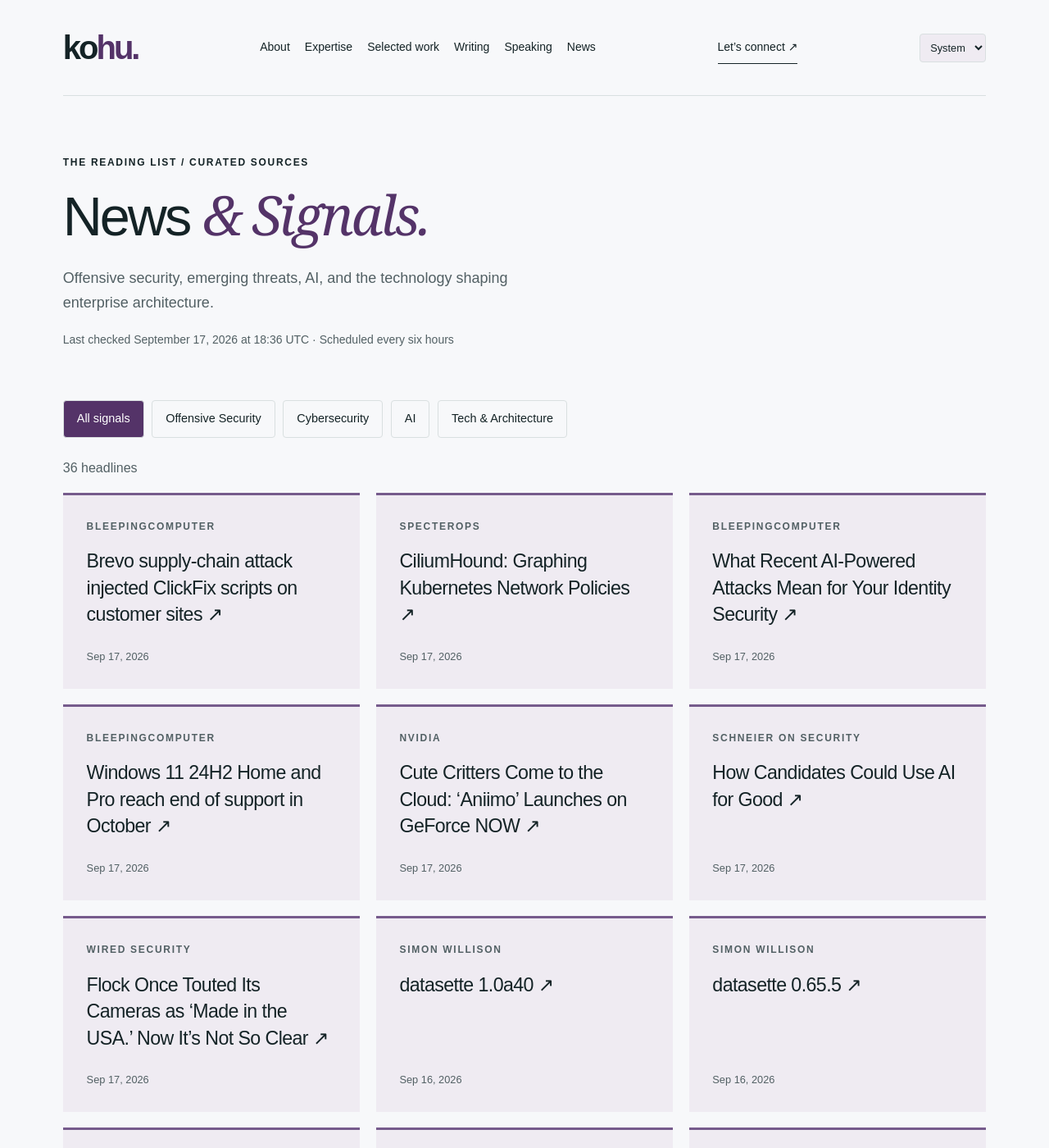
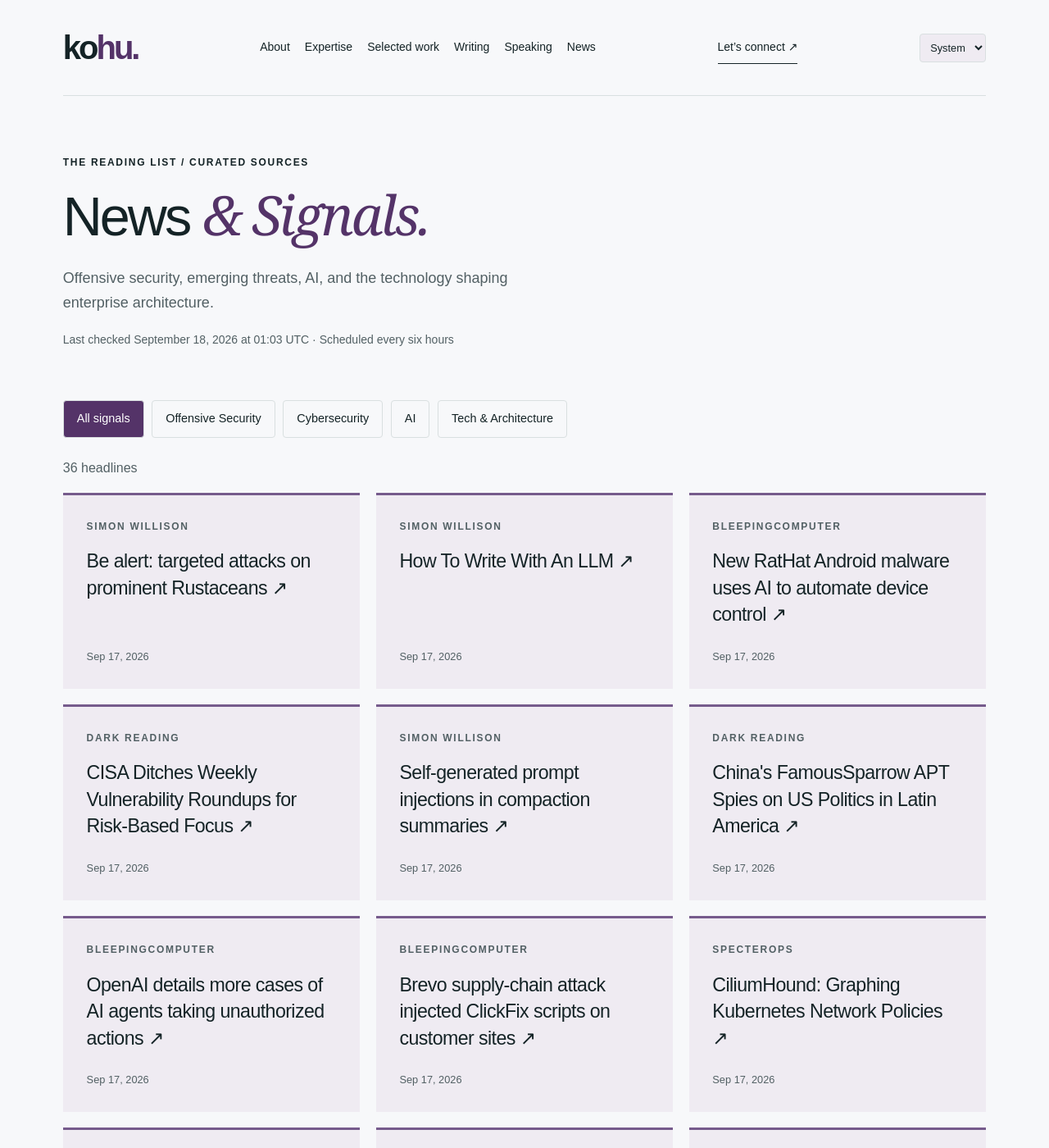
Before and after one commit to hntk/hntk.github.io, a Jekyll site: the page built from news/index.html, in a window 1280 px wide and 1400 px high. Shown: the whole window at 82% size. Built offline with Jekyll 4.4.1, drawn with Linux system fonts in a browser that asks for light colours; part of the change alters nothing that is shown; some of the changed text lies outside the part shown.

Commit message:
Refresh News and Signals

```diff
--- a/_data/news.json
+++ b/_data/news.json
@@ -1,6 +1,62 @@
 {
-  "updated": "2026-09-17T18:36:11.601893+00:00",
+  "updated": "2026-09-18T01:03:52.601293+00:00",
   "items": [
+    {
+      "title": "Be alert: targeted attacks on prominent Rustaceans",
+      "url": "https://simonwillison.net/2026/Sep/17/targeted-attacks-on-rustaceans/",
+      "published": "2026-09-17T23:59:19+00:00",
+      "source": "Simon Willison",
+      "source_id": "simon-willison",
+      "category": "ai"
+    },
+    {
+      "title": "How To Write With An LLM",
+      "url": "https://simonwillison.net/2026/Sep/17/how-to-write-with-an-llm/",
+      "published": "2026-09-17T23:37:27+00:00",
+      "source": "Simon Willison",
+      "source_id": "simon-willison",
+      "category": "ai"
+    },
+    {
+      "title": "New RatHat Android malware uses AI to automate device control",
+      "url": "https://www.bleepingcomputer.com/news/security/new-rathat-android-malware-uses-ai-to-automate-device-control/",
+      "published": "2026-09-17T21:50:26+00:00",
+      "source": "BleepingComputer",
+      "source_id": "bleepingcomputer",
+      "category": "cybersecurity"
+    },
+    {
+      "title": "CISA Ditches Weekly Vulnerability Roundups for Risk-Based Focus",
+      "url": "https://www.darkreading.com/cyber-risk/cisa-ditches-weekly-vuln-roundups-risk-based-focus",
+      "published": "2026-09-17T21:23:50+00:00",
+      "source": "Dark Reading",
+      "source_id": "dark-reading",
+      "category": "cybersecurity"
+    },
+    {
+      "title": "Self-generated prompt injections in compaction summaries",
+      "url": "https://simonwillison.net/2026/Sep/17/compaction-summaries/",
+      "published": "2026-09-17T20:57:55+00:00",
+      "source": "Simon Willison",
+      "source_id": "simon-willison",
+      "category": "ai"
+    },
+    {
+      "title": "China's FamousSparrow APT Spies on US Politics in Latin America",
+      "url": "https://www.darkreading.com/cyberattacks-data-breaches/china-famoussparrow-spies-latin-america",
+      "published": "2026-09-17T19:15:38+00:00",
+      "source": "Dark Reading",
+      "source_id": "dark-reading",
+      "category": "cybersecurity"
+    },
+    {
+      "title": "OpenAI details more cases of AI agents taking unauthorized actions",
+      "url": "https://www.bleepingcomputer.com/news/security/openai-details-more-cases-of-ai-agents-taking-unauthorized-actions/",
+      "published": "2026-09-17T18:55:12+00:00",
+      "source": "BleepingComputer",
+      "source_id": "bleepingcomputer",
+      "category": "cybersecurity"
+    },
     {
       "title": "Brevo supply-chain attack injected ClickFix scripts on customer sites",
       "url": "https://www.bleepingcomputer.com/news/security/brevo-supply-chain-attack-injected-clickfix-scripts-on-customer-sites/",
@@ -16,22 +72,6 @@
       "source": "SpecterOps",
       "source_id": "specterops",
       "category": "offensive-security"
-    },
-    {
-      "title": "What Recent AI-Powered Attacks Mean for Your Identity Security",
-      "url": "https://www.bleepingcomputer.com/news/security/what-recent-ai-powered-attacks-mean-for-your-identity-security/",
-      "published": "2026-09-17T14:01:11+00:00",
-      "source": "BleepingComputer",
-      "source_id": "bleepingcomputer",
-      "category": "cybersecurity"
-    },
-    {
-      "title": "Windows 11 24H2 Home and Pro reach end of support in October",
-      "url": "https://www.bleepingcomputer.com/news/microsoft/windows-11-24h2-home-and-pro-reach-end-of-support-in-october/",
-      "published": "2026-09-17T13:09:09+00:00",
-      "source": "BleepingComputer",
-      "source_id": "bleepingcomputer",
-      "category": "cybersecurity"
     },
     {
       "title": "Cute Critters Come to the Cloud: ‘Aniimo’ Launches on GeForce NOW",
@@ -56,22 +96,6 @@
       "source": "WIRED Security",
       "source_id": "wired",
       "category": "cybersecurity"
-    },
-    {
-      "title": "datasette 1.0a40",
-      "url": "https://simonwillison.net/2026/Sep/16/datasette/",
-      "published": "2026-09-16T23:51:43+00:00",
-      "source": "Simon Willison",
-      "source_id": "simon-willison",
-      "category": "ai"
-    },
-    {
-      "title": "datasette 0.65.5",
-      "url": "https://simonwillison.net/2026/Sep/16/datasette-2/",
-      "published": "2026-09-16T23:51:08+00:00",
-      "source": "Simon Willison",
-      "source_id": "simon-willison",
-      "category": "ai"
     },
     {
       "title": "Apple reportedly building server packed with M-series Ultra chips for AI",
@@ -112,30 +136,6 @@
       "source": "Cloudflare",
       "source_id": "cloudflare",
       "category": "tech-architecture"
-    },
-    {
-      "title": "Claude Cowork and chat are now one Claude",
-      "url": "https://simonwillison.net/2026/Sep/16/one-claude/",
-      "published": "2026-09-16T18:09:49+00:00",
-      "source": "Simon Willison",
-      "source_id": "simon-willison",
-      "category": "ai"
-    },
-    {
-      "title": "Fighting Your Dragons Through Tough Tech Times",
-      "url": "https://www.darkreading.com/cybersecurity-careers/finding-hope-brutal-job-market",
-      "published": "2026-09-16T18:00:54+00:00",
-      "source": "Dark Reading",
-      "source_id": "dark-reading",
-      "category": "cybersecurity"
-    },
-    {
-      "title": "BragJack Attack Can Turn a Browser's Agentic AI Against It",
-      "url": "https://www.darkreading.com/endpoint-security/bragjack-browser-agentic-ai",
-      "published": "2026-09-16T16:43:37+00:00",
-      "source": "Dark Reading",
-      "source_id": "dark-reading",
-      "category": "cybersecurity"
     },
     {
       "title": "Ghostwriter v7.3.0: A Fresh New Look",
@@ -295,79 +295,79 @@
       "id": "ars-technica",
       "name": "Ars Technica",
       "status": "ok",
-      "last_success": "2026-09-17T18:36:11.601893+00:00"
+      "last_success": "2026-09-18T01:03:52.601293+00:00"
     },
     {
       "id": "bleepingcomputer",
       "name": "BleepingComputer",
       "status": "ok",
-      "last_success": "2026-09-17T18:36:11.601893+00:00"
+      "last_success": "2026-09-18T01:03:52.601293+00:00"
     },
     {
       "id": "cloudflare",
       "name": "Cloudflare",
       "status": "ok",
-      "last_success": "2026-09-17T18:36:11.601893+00:00"
+      "last_success": "2026-09-18T01:03:52.601293+00:00"
     },
     {
       "id": "dark-reading",
       "name": "Dark Reading",
       "status": "ok",
-      "last_success": "2026-09-17T18:36:11.601893+00:00"
+      "last_success": "2026-09-18T01:03:52.601293+00:00"
     },
     {
       "id": "hugging-face",
       "name": "Hugging Face",
       "status": "ok",
-      "last_success": "2026-09-17T18:36:11.601893+00:00"
+      "last_success": "2026-09-18T01:03:52.601293+00:00"
     },
     {
       "id": "microsoft-research",
       "name": "Microsoft Research",
       "status": "ok",
-      "last_success": "2026-09-17T18:36:11.601893+00:00"
+      "last_success": "2026-09-18T01:03:52.601293+00:00"
     },
     {
       "id": "nvidia",
       "name": "NVIDIA",
       "status": "ok",
-      "last_success": "2026-09-17T18:36:11.601893+00:00"
+      "last_success": "2026-09-18T01:03:52.601293+00:00"
     },
     {
       "id": "portswigger",
       "name": "PortSwigger Research",
       "status": "ok",
-      "last_success": "2026-09-17T18:36:11.601893+00:00"
+      "last_success": "2026-09-18T01:03:52.601293+00:00"
     },
     {
       "id": "schneier",
       "name": "Schneier on Security",
       "status": "ok",
-      "last_success": "2026-09-17T18:36:11.601893+00:00"
+      "last_success": "2026-09-18T01:03:52.601293+00:00"
     },
     {
       "id": "simon-willison",
       "name": "Simon Willison",
       "status": "ok",
-      "last_success": "2026-09-17T18:36:11.601893+00:00"
+      "last_success": "2026-09-18T01:03:52.601293+00:00"
     },
     {
       "id": "specterops",
       "name": "SpecterOps",
       "status": "ok",
-      "last_success": "2026-09-17T18:36:11.601893+00:00"
+      "last_success": "2026-09-18T01:03:52.601293+00:00"
     },
     {
       "id": "trail-of-bits",
       "name": "Trail of Bits",
       "status": "ok",
-      "last_success": "2026-09-17T18:36:11.601893+00:00"
+      "last_success": "2026-09-18T01:03:52.601293+00:00"
     },
     {
       "id": "wired",
       "name": "WIRED Security",
       "status": "ok",
-      "last_success": "2026-09-17T18:36:11.601893+00:00"
+      "last_success": "2026-09-18T01:03:52.601293+00:00"
     }
   ]
 }
```
